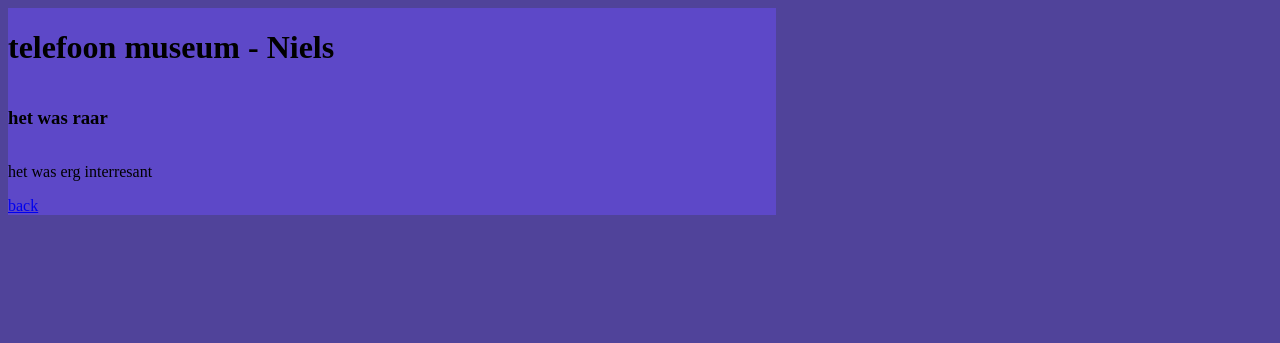
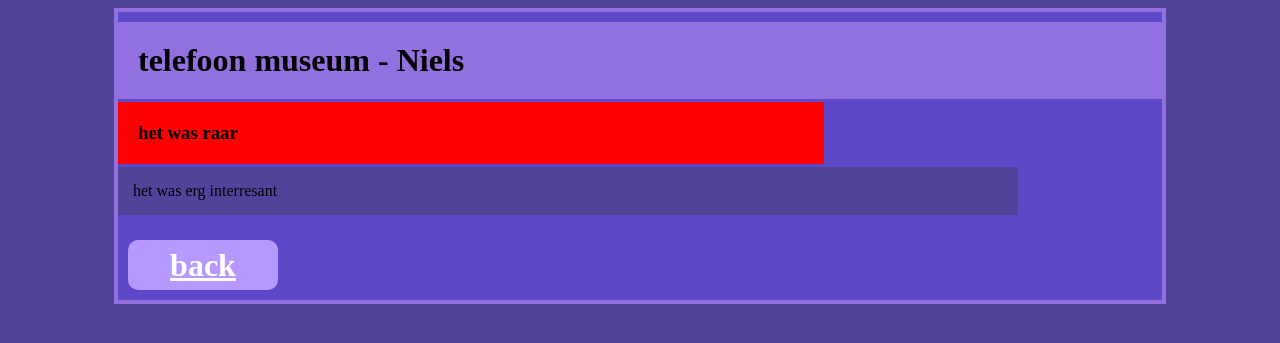
Before and after one commit to 103416/database-blog, a PHP site: page /Read/index.php?ID=20 in a window 1280 px wide. Shown: the top 343 px of the page. Run offline with PHP 8.4, Linux system fonts and the light colour scheme; data comes from the database, SQL or seed files in the repository.

Commit message:
read aangepassed dat niet veel aanpasde

```diff
--- a/Read/index.php
+++ b/Read/index.php
@@ -34,7 +34,7 @@ $results = $stmt->fetchAll();
             <h1><?= $row['BlogOnderwerp']. " - " . $row["wie"]?></h1>
             <h3><?= $row["BlogSubTekst"]?></h3>
             <p><?= $row["BlogBody"]?></p>
-            <a href="../">back </a>
+            <a class="back" href="../">back </a>
         </div>
 
 <?php }?>
--- a/style/read.css
+++ b/style/read.css
@@ -1,7 +1,49 @@
 .card{
-    width: clamp(400px, 60vw, 1200px);
+    width: clamp(400px, 80vw, 1200px);
     background: var(--main);
     align-self: center;
     display: flex;
     flex-direction: column;
+    padding: 10px;
+    border: 4px solid var(--light);
+    justify-self: center;
 }
+.card h1{
+    background: var(--light);
+    width: calc(100% - 20px);
+    margin: 0;
+    margin-left: -10px;
+    padding: 20px;
+}
+.card h3{
+    width: 65%;
+    background: red;
+    padding: 20px;
+    left: 0;
+    margin: 3px 0 0 -10px;
+}
+.card p{
+    width: 85%;
+    background: #50439a;
+    margin: 3px 0 0 -10px;
+    padding: 15px;
+}
+.back{
+    margin: 25px 0 0 0;
+    display: flex;
+    position: relative;
+    width: 150px;
+    height: 50px;
+    background: var(--lighter);
+    font-size: 32px;
+    font-weight: bolder;
+    text-align: center;
+    color: white;
+    justify-content: center;
+    border-radius: 10px;
+    align-items: center;
+}
+.back:hover {
+    cursor: pointer;
+    background: var(--light);
+}
```
